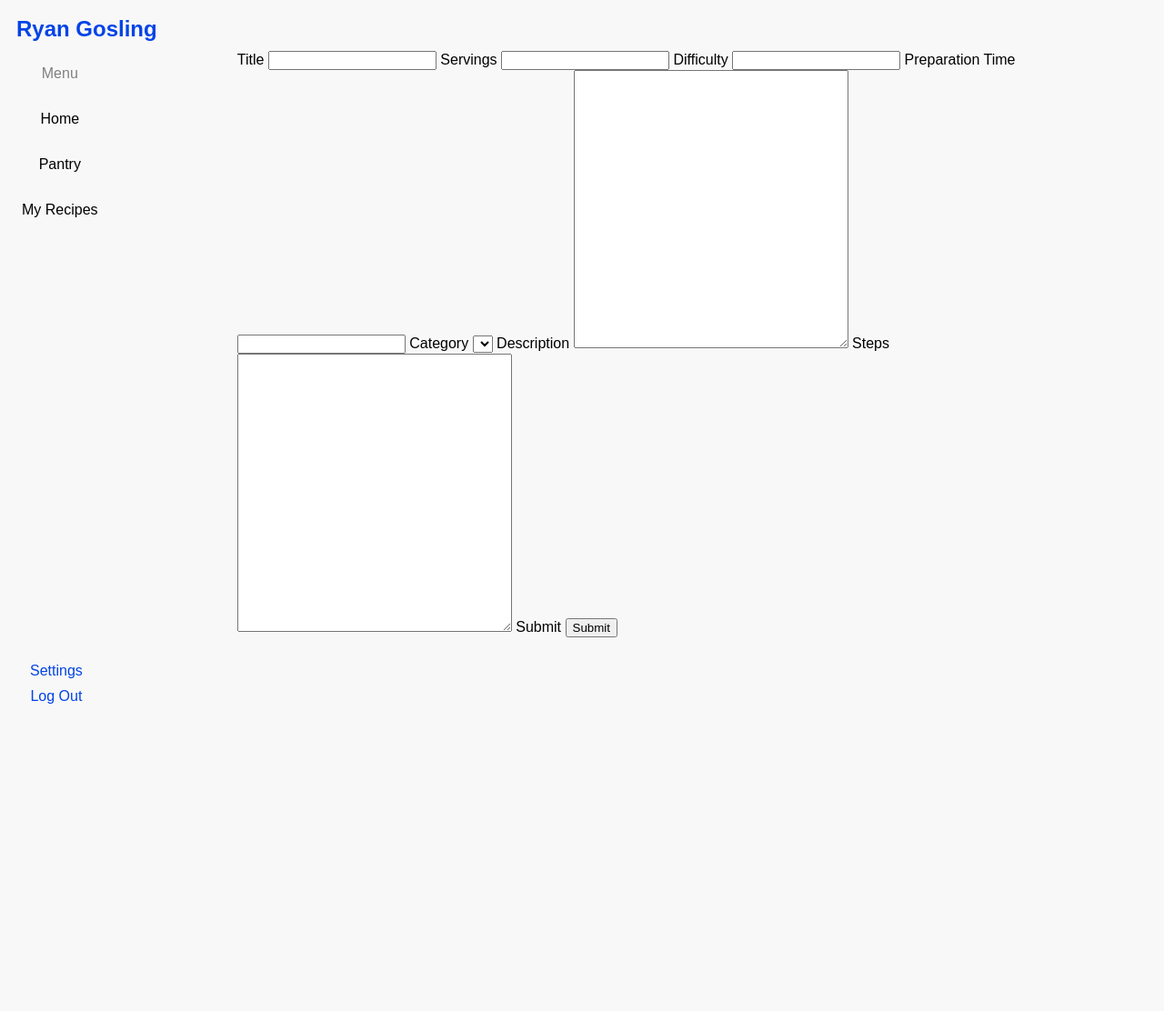
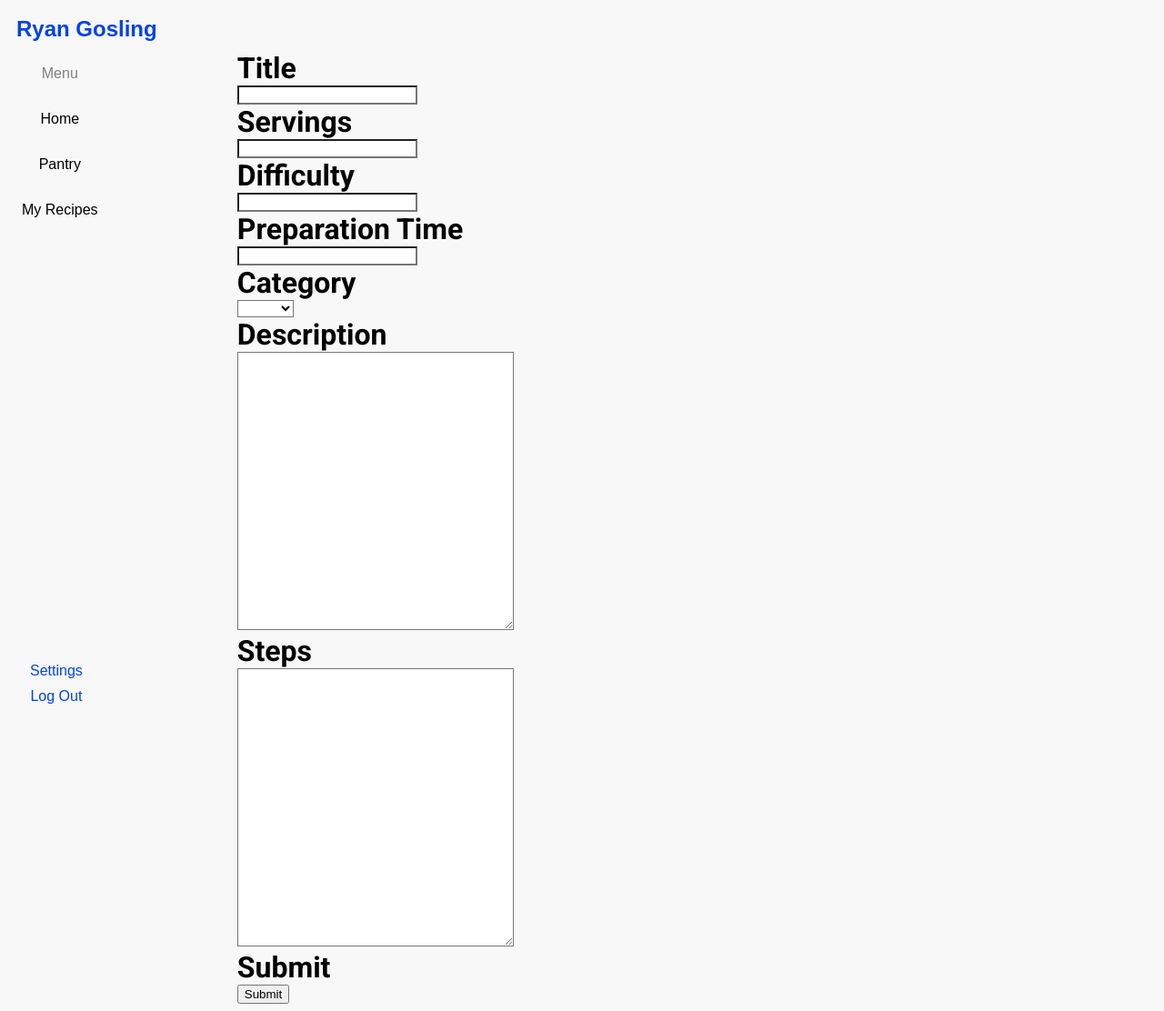
Before and after one commit to icon2341/RecipeProject, a Flask app: template RecipeProject/templates/EditRecipe.html in a window 1280 px wide. Shown: the whole page at 91% size. Before the commit the page ends 774 px from the top, so only its background shows below. Run offline with Flask 2, Linux system fonts and the light colour scheme; the template is opened without the code that fills it: values that come from a table or form of the project are taken from there, others are empty; parts of the project's set-up code (start-up, migrations or seed data) failed here and were passed over.

Commit message:
edit recipe code

```diff
--- /dev/null
+++ b/RecipeProject/static/css/EditRecipe.css
@@ -0,0 +1,14 @@
+.formLabel {
+    font-size: 32px;
+    font-family: 'Roboto', sans-serif;
+    font-weight: bolder;
+    display: block;
+}
+
+.formInput {
+    background-color: white;
+    background-position: 10px 10px;
+    background-repeat: no-repeat;
+    padding-left: 40px;
+    font-family: 'Roboto', sans-serif;
+}
--- a/RecipeProject/static/css/MyRecipes.css
+++ b/RecipeProject/static/css/MyRecipes.css
@@ -11,7 +11,7 @@
     margin: auto auto;
 }
 
-.material-symbols-outlined-My {
+#addButton {
     color: floralwhite;
     padding: 100px;
     width: 300px;
@@ -24,7 +24,7 @@
     'opsz' 48
 }
 
-.material-symbols-outlined-My:hover {
+#addButton:hover {
     padding: 90px;
     margin-left: 10px;
 }
--- a/RecipeProject/templates/EditRecipe.html
+++ b/RecipeProject/templates/EditRecipe.html
@@ -8,8 +8,13 @@ Edit Recipe
 {%block content %}
 
 <div class="content">
+    <link rel="stylesheet" href="https://fonts.googleapis.com/css2?family=Material+Symbols+Outlined:opsz,wght,FILL,GRAD@20..48,100..700,0..1,-50..200" />
+    <link rel="preconnect" href="https://fonts.googleapis.com">
+    <link rel="preconnect" href="https://fonts.gstatic.com" crossorigin>
+    <link href="https://fonts.googleapis.com/css2?family=Open+Sans:ital,wght@0,300;0,400;0,500;0,600;0,700;0,800;1,300;1,400;1,500;1,600;1,700;1,800&family=Roboto:ital,wght@0,100;0,300;0,400;0,500;0,700;0,900;1,300;1,400;1,500;1,700;1,900&display=swap" rel="stylesheet">
+
+    <link href="{{ url_for('static', filename='css/EditRecipe.css') }}" rel="stylesheet">
     <form class="editForms" action="" method="POST">
-
         {{ form.csrf_token() }}
             {{ form.hidden_tag() }}
             {{ form.title.label(class="formLabel")}}
@@ -25,7 +30,7 @@ Edit Recipe
             {{ form.description.label(class="formLabel") }}
             {{ form.description(cols="35", rows="20", class="formInput", id="formDescription") }}
             {{ form.steps.label(class="formLabel") }}
-            {{ form.steps(cols="35", rows="20") }}
+            {{ form.steps(cols="35", rows="20", class="formInput") }}
             {{ form.submit.label(class="formLabel") }}
             {{ form.submit }}
         </form>
--- a/RecipeProject/templates/MyRecipes.html
+++ b/RecipeProject/templates/MyRecipes.html
@@ -10,10 +10,9 @@ Recipes
 <div class="content">
     <link href="{{ url_for('static', filename='css/MyRecipes.css') }}" rel="stylesheet">
     <link rel="stylesheet" href="https://fonts.googleapis.com/css2?family=Material+Symbols+Outlined:opsz,wght,FILL,GRAD@20..48,100..700,0..1,-50..200" />
-
     <div id="cardBox">
         {% include "RecipeCard.html" %}
-        <span class="material-symbols-outlined-My" onclick="document.location.href='/newRecipe?rId={{ user['uuid'] }}';">add</span>
+        <span class="material-symbols-outlined" id ="addButton" onclick="document.location.href='/newRecipe?rId={{ user['uuid'] }}';">add</span>
         {# an add card button will have to be placed here inside the flexbox #}
     </div>
 
```
